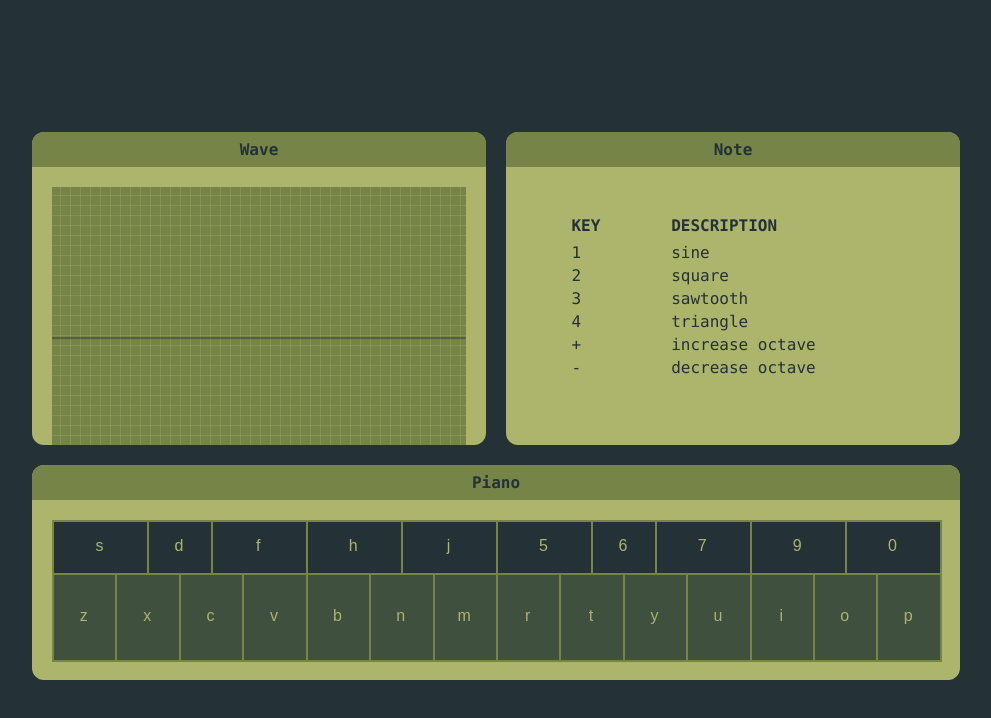
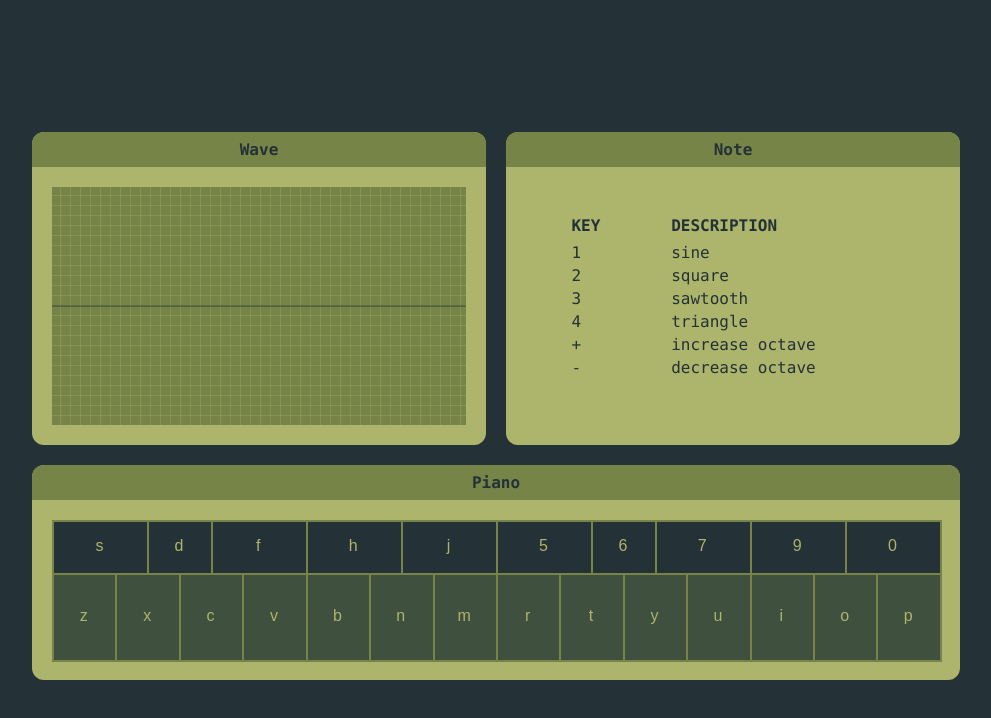
Before and after one commit to yennlou/chip-cake, a Preact app: page / in a window 1280 px wide. Shown: the top 718 px of the page, without its empty margins (144-1135 px from the left). Built offline with nearby package versions, Linux system fonts and the light colour scheme.

Commit message:
fix resize bug

```diff
--- a/src/components/WaveSection.tsx
+++ b/src/components/WaveSection.tsx
@@ -38,7 +38,7 @@ const WaveSection = ({ analyser }: WaveSectionProps) => {
   }, [])
   return (
     <div className="wave">
-      <div className="wave__canvas">
+      <div className="wave__main">
         <canvas ref={canvasEl}></canvas>
       </div>
     </div>
--- a/src/styles/wave.scss
+++ b/src/styles/wave.scss
@@ -2,9 +2,9 @@
   display: flex;
   flex-direction: column;
   height: 100%;
-  &__canvas {
+  &__main {
     width: 100%;
-    flex: 1 0 0;
+    height: 100%;
 
     canvas {
       width: 100%;
```
